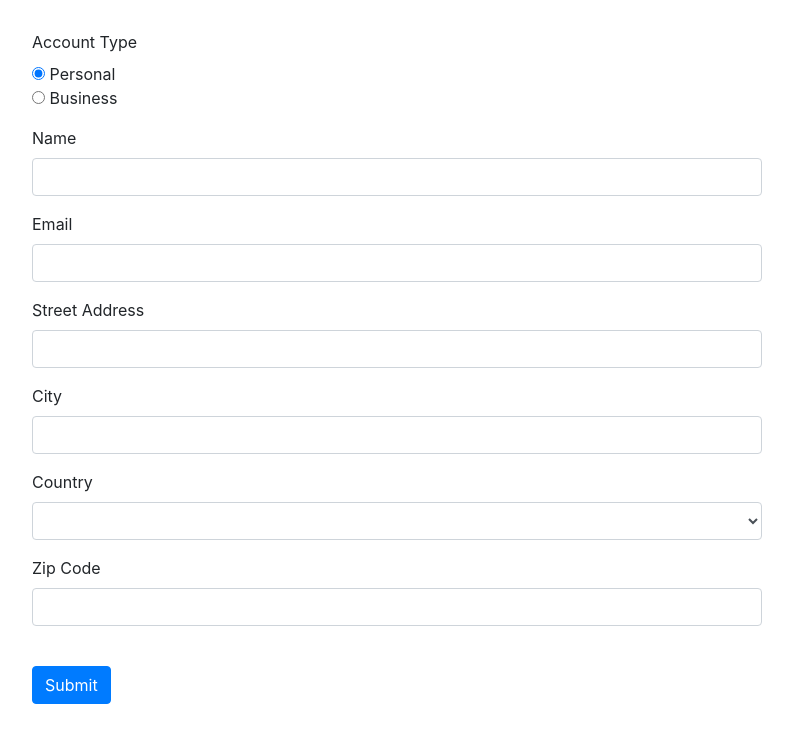
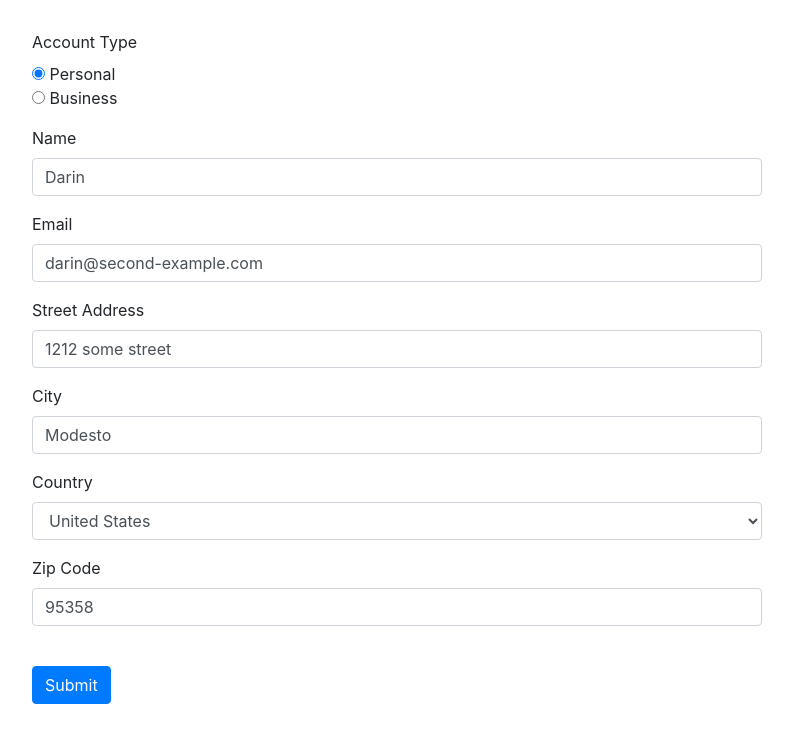
Before and after one commit to DarinDev1000/AngularFormLesson1, an Angular app: page / in a window 1280 px wide. Shown: the top 742 px of the page, without its empty margins (53-846 px from the left). Built offline with nearby package versions, Linux system fonts and the light colour scheme.

Commit message:
Update and patch values

```diff
--- a/src/app/app.component.ts
+++ b/src/app/app.component.ts
@@ -32,6 +32,22 @@ export class AppComponent implements OnInit {
     this.signupForm.statusChanges.subscribe(
       (status) => console.log(status)
     );
+
+     // Set form values
+    this.signupForm.setValue({
+      'accountType': 'Personal',
+      'name': 'Darin',
+      'email': 'darin@example.com',
+      'streetAddress': '1212 some street',
+      'city': 'Modesto',
+      'country': 'United States',
+      'zipCode': '95358'
+    });
+
+    // Update/patch form values
+    this.signupForm.patchValue({
+      'email': 'darin@second-example.com'
+    });
   }
 
   onSubmit() {
```
